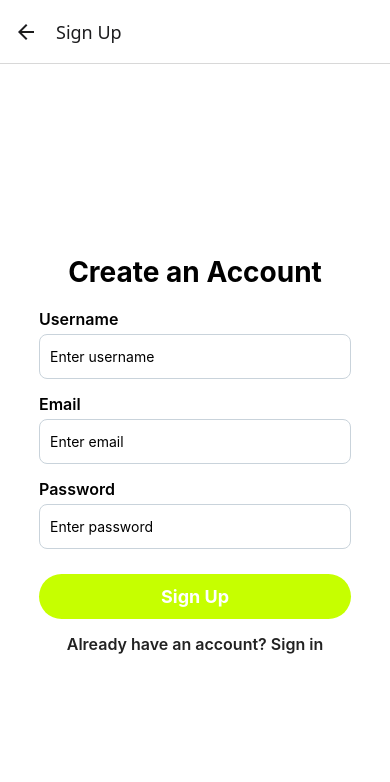
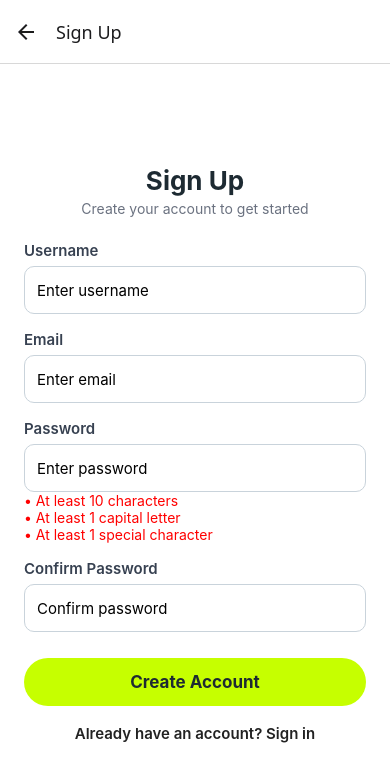
Before and after one commit to Sahar-01/Prototype, a React Native app: screen /SignUp in a window 390 px wide. Shown: the top 782 px of the page. Built offline with nearby package versions, Linux system fonts and the light colour scheme.

Commit message:
Made withdraw claim work as well

```diff
--- a/components/DashboardScreen.js
+++ b/components/DashboardScreen.js
@@ -7,6 +7,7 @@ import {
   StyleSheet,
   Alert,
   Dimensions,
+  Modal,
 } from 'react-native';
 import axios from 'axios';
 import { useFocusEffect } from '@react-navigation/native';
@@ -20,6 +21,8 @@ const DashboardScreen = ({ navigation, route }) => {
 
   const [claims, setClaims] = useState([]);
   const [showOptions, setShowOptions] = useState(false);
+  const [selectedClaim, setSelectedClaim] = useState(null);
+  const [isClaimModalVisible, setClaimModalVisible] = useState(false);
 
   useFocusEffect(
     useCallback(() => {
@@ -34,6 +37,17 @@ const DashboardScreen = ({ navigation, route }) => {
       setClaims(response.data);
     } catch (error) {
       console.error('Error fetching claims:', error);
+    }
+  };
+
+  const deleteClaim = async (id) => {
+    try {
+      await axios.delete(`http://192.168.32.30:3000/claims/${id}`);
+      setClaimModalVisible(false);
+      fetchClaims();
+    } catch (error) {
+      console.error('❌ Error deleting claim:', error);
+      Alert.alert('Delete failed', 'Please try again.');
     }
   };
 
@@ -133,6 +147,11 @@ const DashboardScreen = ({ navigation, route }) => {
     }));
   };
 
+  const openClaimOptions = (claim) => {
+    setSelectedClaim(claim);
+    setClaimModalVisible(true);
+  };
+
   return (
     <View style={styles.container}>
       <TouchableOpacity style={styles.fab} onPress={() => setShowOptions(!showOptions)}>
@@ -197,13 +216,12 @@ const DashboardScreen = ({ navigation, route }) => {
         renderItem={({ item }) => {
           const statusStyle = getStatusStyle(item.status);
           return (
+            <TouchableOpacity onPress={() => openClaimOptions(item)}>
               <View style={styles.claimItem}>
                 <View style={styles.claimHeader}>
                   <Text style={styles.claimCategory}>{item.category}</Text>
                   <View style={[styles.statusTag, { backgroundColor: statusStyle.backgroundColor }]}>
-                  <Text style={[styles.statusText, { color: statusStyle.color }]}>
-                    {item.status}
-                  </Text>
+                    <Text style={[styles.statusText, { color: statusStyle.color }]}> {item.status} </Text>
                   </View>
                 </View>
                 <Text style={styles.claimInfo}>
@@ -213,9 +231,41 @@ const DashboardScreen = ({ navigation, route }) => {
                   <Text style={styles.claimDescription}>{item.description}</Text>
                 )}
               </View>
+            </TouchableOpacity>
           );
         }}
       />
+
+      <Modal
+        transparent
+        visible={isClaimModalVisible}
+        animationType="fade"
+        onRequestClose={() => setClaimModalVisible(false)}
+      >
+        <View style={styles.modalOverlay}>
+          <View style={styles.modalBox}>
+            <Text style={styles.modalTitle}>Claim Options</Text>
+            <TouchableOpacity
+              style={styles.modalBtn}
+              onPress={() => {
+                setClaimModalVisible(false);
+                navigation.navigate('CreateClaim', { username, user, editClaim: selectedClaim });
+              }}
+            >
+              <Text style={styles.modalBtnText}>Edit Claim</Text>
+            </TouchableOpacity>
+            <TouchableOpacity
+              style={[styles.modalBtn, { backgroundColor: '#E53935' }]}
+              onPress={() => deleteClaim(selectedClaim.id)}
+            >
+              <Text style={styles.modalBtnText}>Withdraw Claim</Text>
+            </TouchableOpacity>
+            <TouchableOpacity onPress={() => setClaimModalVisible(false)}>
+              <Text style={styles.modalCancel}>Cancel</Text>
+            </TouchableOpacity>
+          </View>
+        </View>
+      </Modal>
     </View>
   );
 };
@@ -317,6 +367,43 @@ const styles = StyleSheet.create({
   },
   claimInfo: { fontSize: 14, color: '#555' },
   claimDescription: { fontSize: 12, color: '#777', marginTop: 4 },
+  modalOverlay: {
+    flex: 1,
+    backgroundColor: 'rgba(0,0,0,0.5)',
+    justifyContent: 'center',
+    alignItems: 'center',
+  },
+  modalBox: {
+    backgroundColor: '#fff',
+    width: '80%',
+    borderRadius: 12,
+    padding: 20,
+    alignItems: 'center',
+  },
+  modalTitle: {
+    fontSize: 18,
+    fontWeight: 'bold',
+    marginBottom: 15,
+    color: '#1D2A32',
+  },
+  modalBtn: {
+    backgroundColor: '#C6FF00',
+    paddingVertical: 12,
+    borderRadius: 10,
+    width: '100%',
+    alignItems: 'center',
+    marginVertical: 6,
+  },
+  modalBtnText: {
+    color: '#fff',
+    fontSize: 16,
+    fontWeight: '600',
+  },
+  modalCancel: {
+    marginTop: 10,
+    color: '#1D2A32',
+    fontSize: 15,
+  },
 });
 
 export default DashboardScreen;
--- a/components/SignUpScreen.js
+++ b/components/SignUpScreen.js
@@ -1,31 +1,61 @@
 import React, { useState } from 'react';
-import { StyleSheet, SafeAreaView, View, Text, TextInput, TouchableOpacity, Alert } from 'react-native';
+import {
+  StyleSheet,
+  SafeAreaView,
+  View,
+  Text,
+  TextInput,
+  TouchableOpacity,
+  Alert,
+} from 'react-native';
 
 export default function SignUpScreen({ navigation }) {
-  const [form, setForm] = useState({
-    username: '',
-    email: '',
-    password: '',
-  });
+  const [form, setForm] = useState({ username: '', email: '', password: '', confirmPassword: '' });
+  const [passwordValidations, setPasswordValidations] = useState({ length: false, capital: false, specialChar: false });
+
+  const validateEmail = (email) => /\S+@\S+\.\S+/.test(email);
+
+  const handlePasswordChange = (password) => {
+    setForm((prev) => ({ ...prev, password }));
+    setPasswordValidations({
+      length: password.length >= 10,
+      capital: /[A-Z]/.test(password),
+      specialChar: /[^A-Za-z0-9]/.test(password),
+    });
+  };
 
   const handleSignUp = async () => {
-    const { username, email, password } = form;
+    const { username, email, password, confirmPassword } = form;
 
-    if (!username || !email || !password) {
+    if (!username || !email || !password || !confirmPassword) {
       Alert.alert('Please fill in all fields');
+      return;
+    }
+
+    if (!validateEmail(email)) {
+      Alert.alert('Invalid email format');
+      return;
+    }
+
+    if (password !== confirmPassword) {
+      Alert.alert("Passwords don't match");
+      return;
+    }
+
+    const allValid = Object.values(passwordValidations).every(Boolean);
+    if (!allValid) {
+      Alert.alert('Password does not meet requirements');
       return;
     }
 
     try {
       const response = await fetch('http://192.168.32.30:3000/auth/register', {
         method: 'POST',
-        headers: {
-          'Content-Type': 'application/json',
-        },
+        headers: { 'Content-Type': 'application/json' },
         body: JSON.stringify({ username, email, password }),
       });
 
-      const text = await response.text(); // get raw response for debugging
+      const text = await response.text();
       console.log('📦 Raw response:', text);
 
       try {
@@ -47,11 +77,11 @@ export default function SignUpScreen({ navigation }) {
     }
   };
 
-
   return (
     <SafeAreaView style={styles.safeArea}>
       <View style={styles.container}>
-        <Text style={styles.title}>Create an Account</Text>
+        <Text style={styles.title}>Sign Up</Text>
+        <Text style={styles.subtitle}>Create your account to get started</Text>
 
         <View style={styles.inputContainer}>
           <Text style={styles.inputLabel}>Username</Text>
@@ -80,13 +110,27 @@ export default function SignUpScreen({ navigation }) {
             placeholder="Enter password"
             secureTextEntry
             style={styles.inputControl}
-            onChangeText={(password) => setForm({ ...form, password })}
+            onChangeText={handlePasswordChange}
             value={form.password}
+          />
+          <Text style={{ color: passwordValidations.length ? 'green' : 'red' }}>• At least 10 characters</Text>
+          <Text style={{ color: passwordValidations.capital ? 'green' : 'red' }}>• At least 1 capital letter</Text>
+          <Text style={{ color: passwordValidations.specialChar ? 'green' : 'red' }}>• At least 1 special character</Text>
+        </View>
+
+        <View style={styles.inputContainer}>
+          <Text style={styles.inputLabel}>Confirm Password</Text>
+          <TextInput
+            placeholder="Confirm password"
+            secureTextEntry
+            style={styles.inputControl}
+            onChangeText={(confirmPassword) => setForm({ ...form, confirmPassword })}
+            value={form.confirmPassword}
           />
         </View>
 
         <TouchableOpacity onPress={handleSignUp} style={styles.btn}>
-          <Text style={styles.btnText}>Sign Up</Text>
+          <Text style={styles.btnText}>Create Account</Text>
         </TouchableOpacity>
 
         <TouchableOpacity onPress={() => navigation.goBack()}>
@@ -102,48 +146,58 @@ const styles = StyleSheet.create({
     flex: 1,
     backgroundColor: '#fff',
     justifyContent: 'center',
-    alignItems: 'center',
   },
   container: {
-    width: '80%',
+    paddingHorizontal: 24,
+    paddingVertical: 36,
   },
   title: {
-    fontSize: 28,
-    fontWeight: 'bold',
+    fontSize: 26,
+    fontWeight: '700',
+    color: '#1D2A32',
     textAlign: 'center',
-    marginBottom: 20,
+  },
+  subtitle: {
+    fontSize: 14,
+    color: '#6B7280',
+    textAlign: 'center',
+    marginBottom: 24,
+    marginTop: 4,
   },
   inputContainer: {
-    marginBottom: 15,
+    marginBottom: 16,
   },
   inputLabel: {
-    fontSize: 16,
+    fontSize: 15,
     fontWeight: '600',
-    marginBottom: 5,
+    marginBottom: 6,
+    color: '#374151',
   },
   inputControl: {
-    height: 45,
+    height: 48,
     borderWidth: 1,
     borderColor: '#C9D3DB',
-    borderRadius: 8,
-    paddingHorizontal: 10,
+    borderRadius: 10,
+    paddingHorizontal: 12,
+    fontSize: 15,
+    backgroundColor: '#fff',
   },
   btn: {
     backgroundColor: '#C6FF00',
-    paddingVertical: 12,
-    borderRadius: 25,
+    paddingVertical: 14,
+    borderRadius: 30,
     alignItems: 'center',
     marginTop: 10,
   },
   btnText: {
-    fontSize: 18,
+    fontSize: 17,
     fontWeight: 'bold',
-    color: '#fff',
+    color: '#1D2A32',
   },
   formLink: {
     textAlign: 'center',
-    marginTop: 15,
-    fontSize: 16,
+    marginTop: 18,
+    fontSize: 15,
     fontWeight: '600',
     color: '#222',
   },
```
Also changed, not shown: 1 other file (tests, documents, lock files or other folders). Lines whose indentation alone changed are shown as unchanged.
